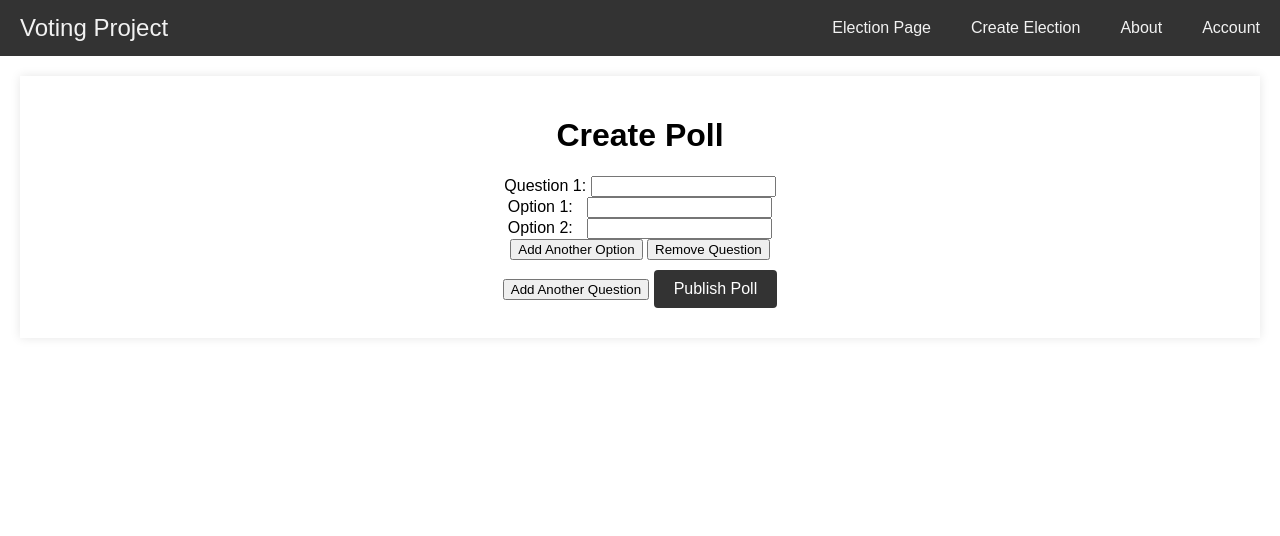
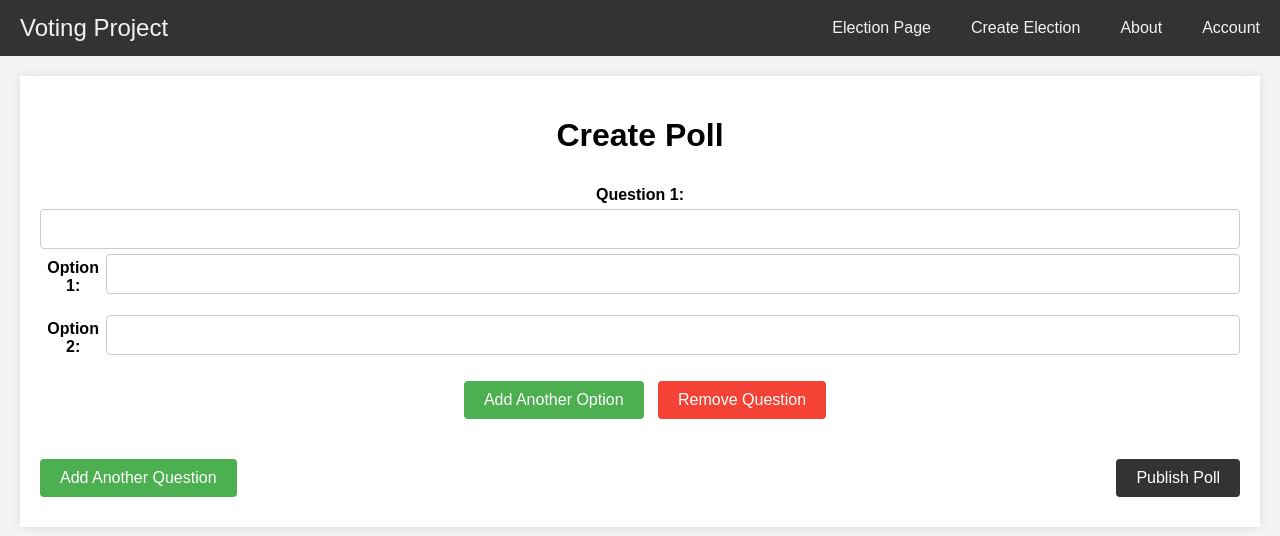
Before and after one commit to MaheelLLC/CIS-375-Vote-Project, a Django app: page /vote/create-poll/ in a window 1280 px wide. Shown: the top 536 px of the page. Run offline with Django 5.2, Linux system fonts and the light colour scheme; the visitor is signed in with stand-in values (Sample User, id 1).

Commit message:
Ensure all styling is in style.css
I added the rest of the styling rules to style.css
and dealt with any conflicting styling rules.

```diff
--- a/vote_app/static/css/style.css
+++ b/vote_app/static/css/style.css
@@ -35,7 +35,9 @@ body {
 	font-family: Arial, sans-serif;
 	margin: 0;
 	padding: 0;
+	background-color: #f4f4f4;
 }
+
 .navbar {
 	overflow: hidden;
 	background-color: #333;
@@ -43,15 +45,18 @@ body {
 	justify-content: space-between;
 	align-items: center;
 }
+
 .navbar .title {
 	color: #f2f2f2;
 	padding: 14px 20px;
 	text-decoration: none;
 	font-size: 1.5em;
 }
+
 .navbar .menu {
 	display: flex;
 }
+
 .navbar a {
 	float: left;
 	display: block;
@@ -60,10 +65,12 @@ body {
 	padding: 14px 20px;
 	text-decoration: none;
 }
+
 .navbar a:hover {
 	background-color: #ddd;
 	color: black;
 }
+
 .navbar .active {
 	background-color: #4CAF50; /* Highlight color */
 	color: white;
@@ -78,6 +85,7 @@ body {
 	margin-top: 20px;
 	text-align: center;
 }
+
 h1 {
 	text-align: center;
 }
@@ -86,6 +94,7 @@ ul {
 	list-style-type: none;
 	padding: 0;
 }
+
 li {
 	margin-bottom: 10px;
 }
@@ -101,20 +110,25 @@ li {
 	cursor: pointer;
 	margin: 10px;
 }
+
 .button:hover {
 	background-color: #45a049;
 }
+
 .button.create {
 	background-color: #007BFF;
 }
+
 .button.create:hover {
 	background-color: #0056b3;
 }
+
 .election-list {
 	display: flex;
 	flex-wrap: wrap;
 	justify-content: space-between;
 }
+
 .election-item {
 	background: #f4f4f4;
 	margin: 10px;
@@ -123,13 +137,16 @@ li {
 	box-shadow: 0 0 5px rgba(0, 0, 0, 0.1);
 	position: relative;
 }
+
 .election-item ul {
 	list-style-type: none;
 	padding: 0;
 }
+
 .election-item li {
 	margin-bottom: 10px;
 }
+
 .vote-link {
 	display: inline-block;
 	padding: 10px;
@@ -139,9 +156,11 @@ li {
 	border-radius: 4px;
 	transition: background-color 0.3s ease;
 }
+
 .vote-link:hover {
 	background-color: #45a049;
 }
+
 .delete-button {
 	position: absolute;
 	top: 10px;
@@ -156,7 +175,88 @@ li {
 	cursor: pointer;
 	font-size: 16px;
 	line-height: 30px;
+	padding: 1px 6px;
 }
+
 .delete-button:hover {
 	background: #e31b0c;
 }
+
+form {
+	display: flex;
+	flex-direction: column;
+}
+
+.question-block {
+	margin-bottom: 20px;
+}
+
+.question-block label {
+	display: block;
+	margin: 10px 0 5px;
+	font-weight: bold;
+}
+
+.option-container {
+	display: flex;
+	align-items: center;
+	margin-bottom: 10px;
+}
+
+.option-label {
+	margin-right: 10px;
+	font-weight: normal;
+}
+
+.option-input {
+	padding: 10px;
+	font-size: 1em;
+	border: 1px solid #ccc;
+	border-radius: 4px;
+	flex-grow: 1;
+}
+
+input[type="text"] {
+	padding: 10px;
+	font-size: 1em;
+	border: 1px solid #ccc;
+	border-radius: 4px;
+	width: 100%;
+	box-sizing: border-box;
+}
+
+.button-group {
+	display: flex;
+	justify-content: space-between;
+}
+
+button {
+	padding: 10px 20px;
+	font-size: 1em;
+	border: none;
+	border-radius: 4px;
+	cursor: pointer;
+	margin: 10px 0;
+}
+
+button.add-question {
+	background-color: #4CAF50;
+	color: white;
+}
+
+button.publish {
+	background-color: #333;
+	color: white;
+}
+
+button.add-option {
+	background-color: #4CAF50;
+	color: white;
+	margin-left: 10px;
+}
+
+button.remove-option, button.remove-question {
+	background-color: #f44336;
+	color: white;
+	margin-left: 10px;
+}
```
